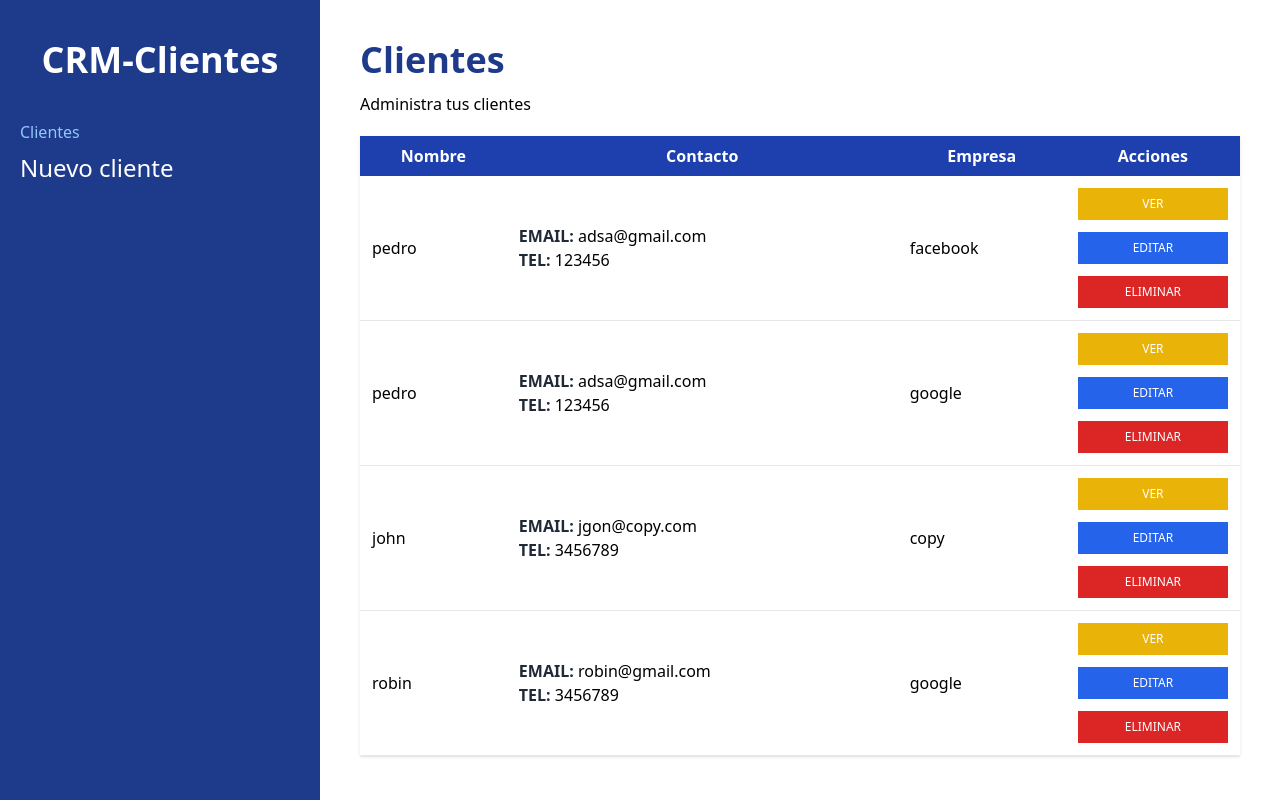
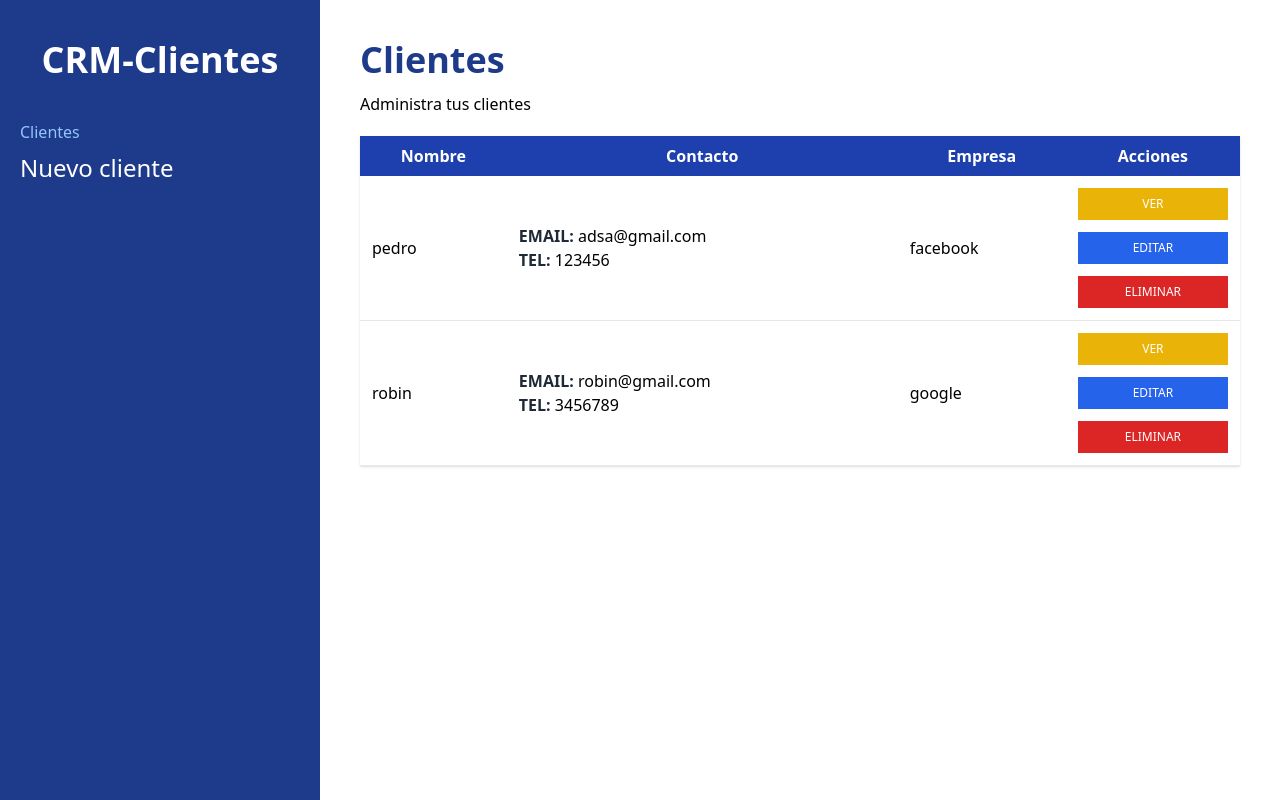
Before and after one commit to raruilova/client-manager, a React (Vite) app: page /clientes in a window 1280 px wide. Built offline with nearby package versions, Linux system fonts and the light colour scheme; data requests are answered from the project's data file.

Commit message:
finish app

```diff
--- a/db.json
+++ b/db.json
@@ -9,22 +9,6 @@
       "id": 1
     },
     {
-      "name": "pedro",
-      "company": "google",
-      "email": "adsa@gmail.com",
-      "phone": "123456",
-      "notes": "der",
-      "id": 2
-    },
-    {
-      "name": "john",
-      "company": "copy",
-      "email": "jgon@copy.com",
-      "phone": "3456789",
-      "notes": "",
-      "id": 3
-    },
-    {
       "name": "robin",
       "company": "google",
       "email": "robin@gmail.com",
--- a/package.json
+++ b/package.json
@@ -1,6 +1,6 @@
 {
   "name": "client-manager",
-  "version": "0.0.0",
+  "version": "1.0.0",
   "scripts": {
     "dev": "vite",
     "build": "vite build",
--- a/src/components/Client.jsx
+++ b/src/components/Client.jsx
@@ -1,6 +1,6 @@
 import {useNavigate} from 'react-router-dom';
 
-const Client = ({ client }) => {
+const Client = ({ client, handleDelete }) => {
 
     const navigate = useNavigate();
 
@@ -36,6 +36,7 @@ const Client = ({ client }) => {
                 <button
                     type="button"
                     className="bg-red-600 hover:bg-red-700 block w-full text-white p-2 uppercase font-bolf text-xs mt-3"
+                onClick={() => handleDelete(client.id)}
                 >
                     Eliminar
                 </button>
--- a/src/components/FormClient.jsx
+++ b/src/components/FormClient.jsx
@@ -5,7 +5,7 @@ import Alert from "./Alert";
 import Spinner from "./Spinner";
 
 const FormClient = ({ client, loading }) => {
-  console.log(loading);
+
   const navigate = useNavigate();
   const newClientShema = Yup.object().shape({
     name: Yup.string()
--- a/src/hooks/useGetClients.js
+++ b/src/hooks/useGetClients.js
@@ -19,7 +19,7 @@ const useGetClients = (API) => {
 
   }, []);
 
-  return [clients, loading];
+  return {clients, loading, setClients};
 };
 
 export default useGetClients;
--- a/src/pages/EditClient.jsx
+++ b/src/pages/EditClient.jsx
@@ -5,11 +5,11 @@ import useGetClients from "../hooks/useGetClients";
 const EditClient = () => {
   const params = useParams();
   const API = `http://localhost:4000/clients/${params.id}`;
-  const [client, loading] = useGetClients(API);
+  const {clients, loading} = useGetClients(API);
   return (<>
     <h1 className="font-black text-4xl text-blue-900">Editar cliente</h1>
     <p className="mt-3">Utiliza este formulario para editar un cliente</p>
-    {client?.name ? (<FormClient client={client} loading={loading}/>) : <p>Clieente ID no válido</p>}
+    {clients?.name ? (<FormClient client={clients} loading={loading}/>) : <p>Clieente ID no válido</p>}
 
     </>)
 };
--- a/src/pages/Home.jsx
+++ b/src/pages/Home.jsx
@@ -4,8 +4,24 @@ import useGetClients from "../hooks/useGetClients";
 const Home = () => {
   const API = "http://localhost:4000/clients";
 
-  const [clients] = useGetClients(API);
-  console.log(clients);
+  const {clients, setClients} = useGetClients(API);
+
+  const handleDelete = async (id) => {
+    const confirmDeleteClient = confirm("¿Estás seguro de eliminar este cliente?"); //devuelve true al pulsar aceptar y false al pulsar cancelar
+
+    if (confirmDeleteClient) {
+      const API = `http://localhost:4000/clients/${id}`;
+      const response = await fetch(API, {
+        method: "DELETE",
+      });
+
+      await response.json();
+
+      //location.reload(); recarga la pagina donde este ubicado
+      const clientsArray = clients.filter((client) => client.id !== id);
+      setClients(clientsArray);
+    }
+  }
 
   return (
     <>
@@ -22,7 +38,7 @@ const Home = () => {
         </thead>
         <tbody>
           {clients.map((client) => (
-            <Client key={client.id} client={client} />
+            <Client key={client.id} client={client} handleDelete={handleDelete} />
           ))}
         </tbody>
       </table>
--- a/src/pages/ViewClient.jsx
+++ b/src/pages/ViewClient.jsx
@@ -5,58 +5,59 @@ import useGetClients from "../hooks/useGetClients";
 const VierClient = () => {
   const params = useParams();
   const API = `http://localhost:4000/clients/${params.id}`;
-  const [client, loading] = useGetClients(API);
+  const {clients, loading} = useGetClients(API);
+  console.log(clients);
 
   return (
     <>
       {!loading ? (
         <Spinner />
-      ) : Object.keys(client).length === 0 ? (
+      ) : Object.keys(clients).length === 0 ? (
         <p>No hay resultados</p>
       ) : (
         <>
           <h1 className="font-black text-4xl text-blue-900">
-            Ver cliente: {client.name}
+            Ver cliente: {clients.name}
           </h1>
           <p className="mt-3">Información del cliente</p>
-          {client.name && (
+          {clients.name && (
             <p className="text-4xl text-gray-600 mt-10">
               <span className="text-gray-800 uppercase font-bold">
                 Cliente:
               </span>{" "}
-              {client.name}
+              {clients.name}
             </p>
           )}
 
-          {client.email && (
+          {clients.email && (
             <p className="text-2xl text-gray-600 mt-4">
               <span className="text-gray-800 uppercase font-bold">Email:</span>{" "}
-              {client.email}
+              {clients.email}
             </p>
           )}
 
-          {client.phone && (
+          {clients.phone && (
             <p className="text-2xl text-gray-600 mt-4">
               <span className="text-gray-800 uppercase font-bold">
                 Teléfono:
               </span>{" "}
-              {client.phone}
+              {clients.phone}
             </p>
           )}
 
-          {client.company && (
+          {clients.company && (
             <p className="text-2xl text-gray-600 mt-4">
               <span className="text-gray-800 uppercase font-bold">
                 Empresa:
               </span>{" "}
-              {client.company}
+              {clients.company}
             </p>
           )}
 
-          {client.notes && (
+          {clients.notes && (
             <p className="text-2xl text-gray-600 mt-4">
               <span className="text-gray-800 uppercase font-bold">Notas:</span>{" "}
-              {client.notes}
+              {clients.notes}
             </p>
           )}
         </>
```
Also changed, not shown: 1 other file (tests, documents, lock files or other folders).
